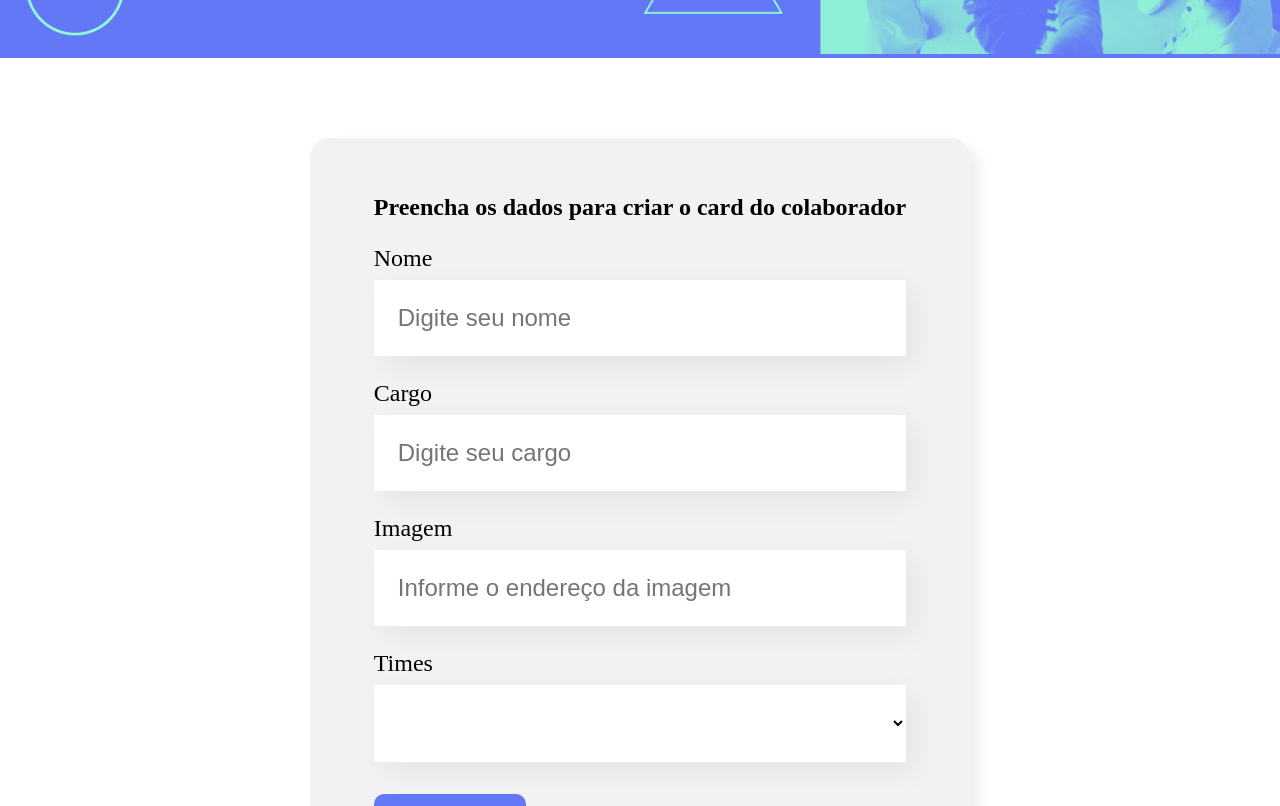
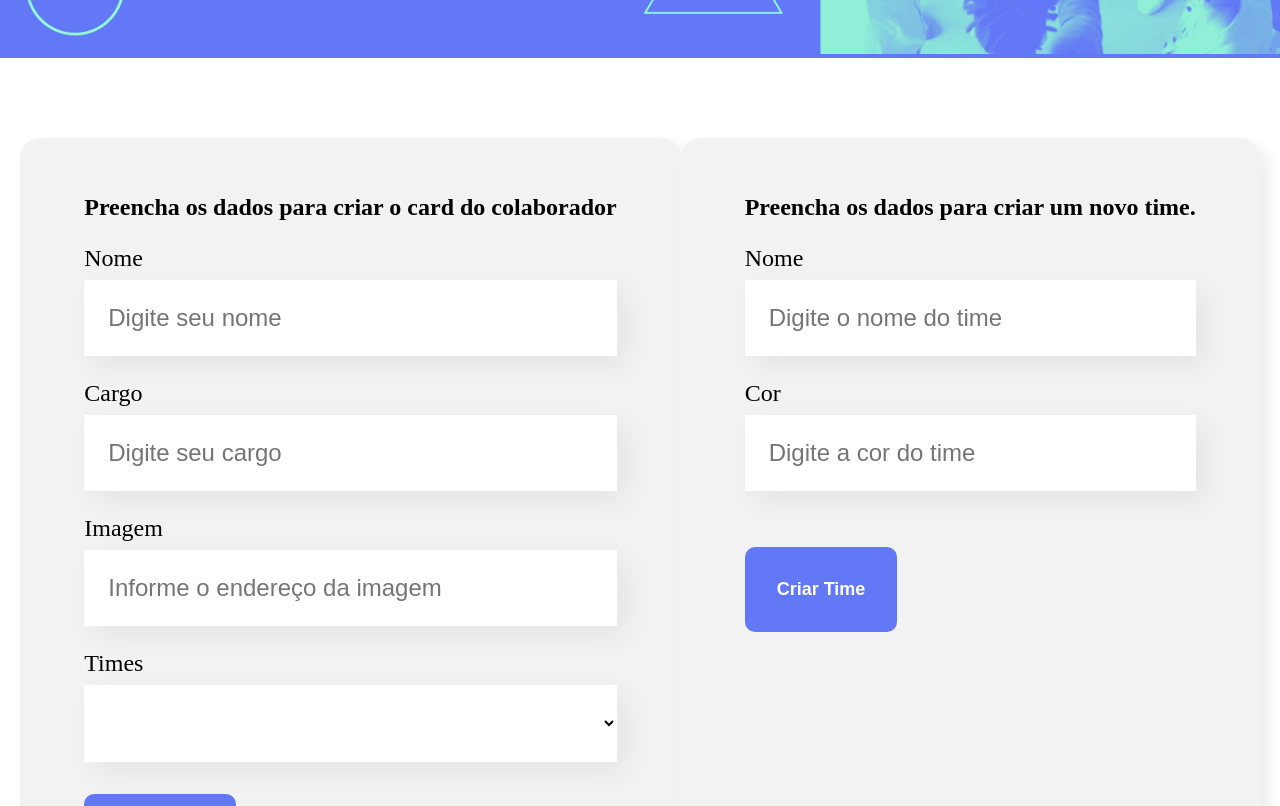
Before and after one commit to igorjosiel/organograma-react-js, a React (Vite) app: page / in a window 1280 px wide. Shown: the part 440-1246 px from the top of the page. Built offline with nearby package versions, Linux system fonts and the light colour scheme.

Commit message:
feat: adiciona nova funcionalidade de criar novo time.

```diff
--- a/src/App.jsx
+++ b/src/App.jsx
@@ -49,6 +49,10 @@ function App() {
     setTeamMembers([...teamMembers, employee]);
   }
 
+  const createTeam = (newTeam) => {
+    setTeams([...teams, { ...newTeam, id: uuidv4() }]);
+  }
+
   const deleteEmployee = (id) => {
     const newTeamMembers = teamMembers.filter(teamMember => teamMember.id !== id);
 
@@ -79,6 +83,7 @@ function App() {
 
       <Form
         teams={getTeamsNames()}
+        onSaveNewTeam={team => createTeam(team)}
         onSaveNewEmployee={employee => handleEmployees(employee)}
       />
 
--- a/src/components/Form/index.jsx
+++ b/src/components/Form/index.jsx
@@ -5,11 +5,13 @@ import SelectInput from "../SelectInput";
 import Button from "../Button";
 import "./Form.css";
 
-function Form({ onSaveNewEmployee, teams }) {
+function Form({ teams, onSaveNewEmployee, onSaveNewTeam }) {
   const [name, setName] = useState("");
   const [role, setRole] = useState("");
   const [image, setImage] = useState("");
   const [team, setTeam] = useState("");
+  const [teamName, setTeamName] = useState("");
+  const [teamColor, setTeamColor] = useState("");
 
   const onSave = (event) => {
     event.preventDefault();
@@ -22,6 +24,15 @@ function Form({ onSaveNewEmployee, teams }) {
     setTeam("");
   }
 
+  const onSaveTeam = (event) => {
+    event.preventDefault();
+
+    onSaveNewTeam({ name: teamName, color: teamColor });
+
+    setTeamName("");
+    setTeamColor("");
+  }
+
   return (
     <section className="form">
       <form onSubmit={onSave}>
@@ -32,7 +43,7 @@ function Form({ onSaveNewEmployee, teams }) {
           placeholder="Digite seu nome"
           value={name}
           onChange={name => setName(name)}
-          required={true}
+          required
         />
 
         <TextInput
@@ -40,7 +51,7 @@ function Form({ onSaveNewEmployee, teams }) {
           placeholder="Digite seu cargo"
           value={role}
           onChange={role => setRole(role)}
-          required={true}
+          required
         />
 
         <TextInput
@@ -55,10 +66,31 @@ function Form({ onSaveNewEmployee, teams }) {
           items={teams}
           value={team}
           onChange={team => setTeam(team)}
-          required={true}
+          required
         />
 
         <Button>Criar Card</Button>
+      </form>
+      <form onSubmit={onSaveTeam}>
+        <h2>Preencha os dados para criar um novo time.</h2>
+
+        <TextInput
+          label="Nome"
+          placeholder="Digite o nome do time"
+          value={teamName}
+          onChange={teamName => setTeamName(teamName)}
+          required
+        />
+
+        <TextInput
+          label="Cor"
+          placeholder="Digite a cor do time"
+          value={teamColor}
+          onChange={teamColor => setTeamColor(teamColor)}
+          required
+        />
+
+        <Button>Criar Time</Button>
       </form>
     </section>
   );
```
